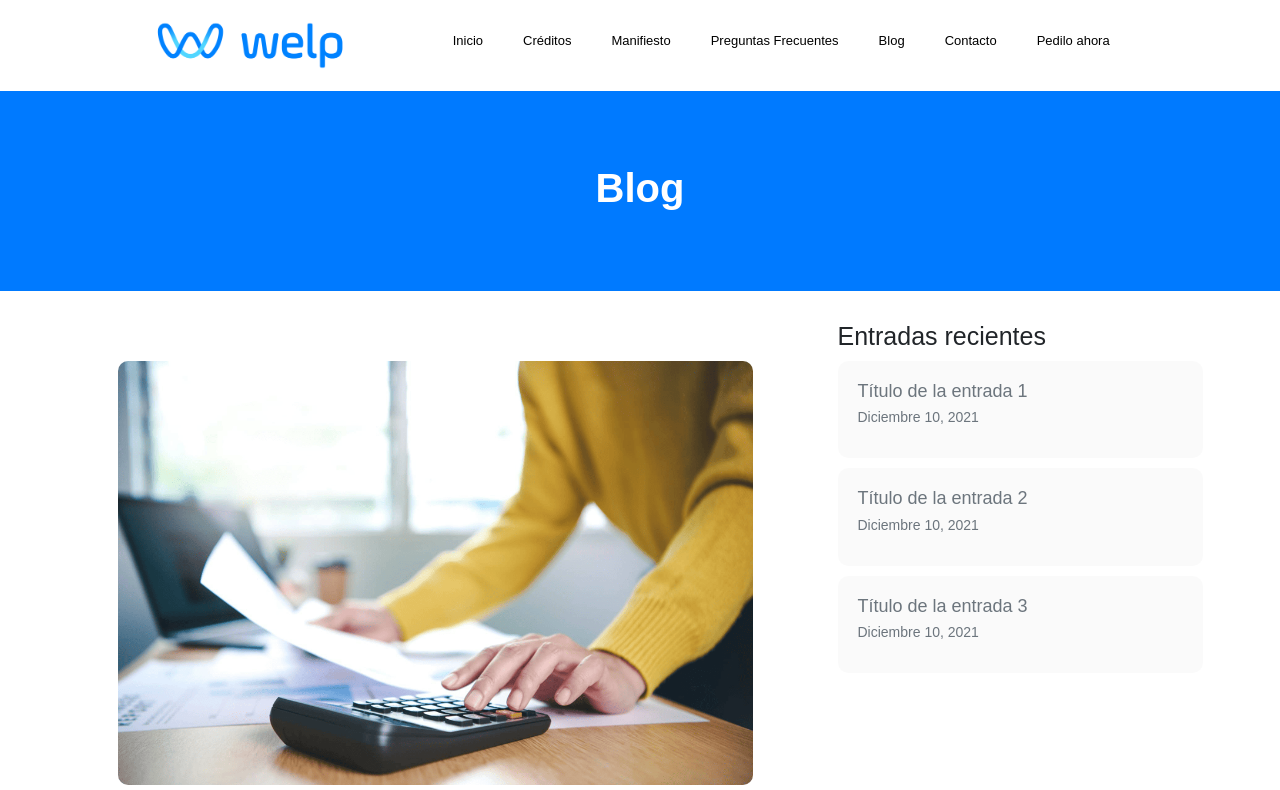
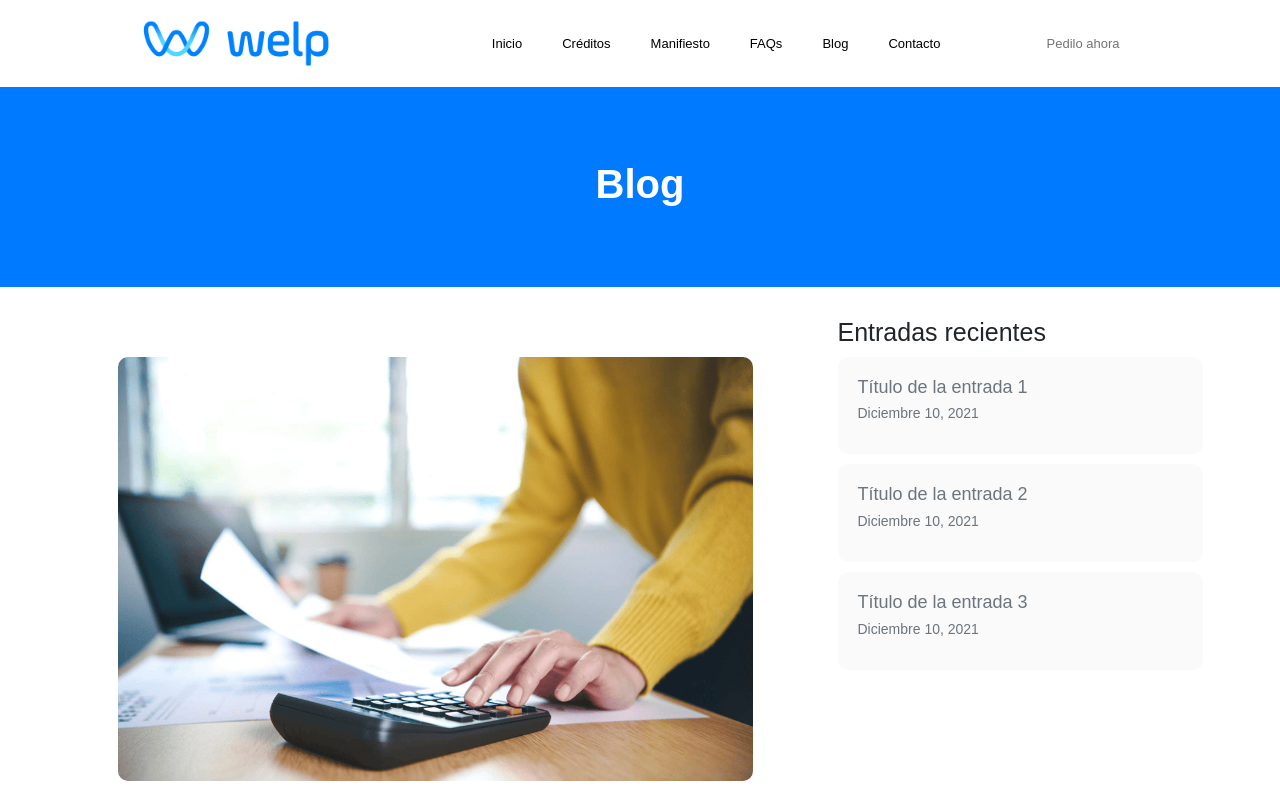
Before and after one commit to AlanHindle/desarrollo-web, a plain HTML site: page pages/blog.html in a window 1280 px wide. Shown: the top 790 px of the page. Drawn offline with nearby package versions, Linux system fonts and the light colour scheme.

Commit message:
Actualización | Blog | Menú

```diff
--- a/pages/blog.html
+++ b/pages/blog.html
@@ -16,35 +16,41 @@
 
 <body>
     <header>
-        <nav>
-            <img src="../assets/img/png/marca-color-horizontal.png" alt="">
-            <ul>
-                <li>
-                    <a href="#">
-
+        <nav class="navbar navbar-light navbar-expand-md bg-faded justify-content-center">
+            <div class="container">
+                <a href="/" class="navbar-brand d-flex w-50 me-auto">
+                    <img src="../assets/img/png/marca-color-horizontal.png" alt="" class="img-fluid" width="250px">
                 </a>
+                <button class="navbar-toggler" type="button" data-bs-toggle="collapse" data-bs-target="#collapsingNavbar3">
+                    <span class="navbar-toggler-icon"></span>
+                </button>
+                <div class="navbar-collapse collapse w-100" id="collapsingNavbar3">
+                    <ul class="navbar-nav w-100 justify-content-center">
+                        <li class="nav-item">
+                            <a href="../index.html">Inicio</a></li>
+                        <li class="nav-item">
+                            <a href="../pages/creditos.html">Créditos</a>
                         </li>
-                <li>
-                    <a href="../index.html">Inicio</a></li>
-                <li>
-                    <a href="creditos.html">Créditos</a>
-                </li>
-                <li>
+                        <li class="nav-item">
                             <a href="manifiesto.html">Manifiesto</a>
                         </li>
-                <li>
-                    <a href="preguntas-frecuentes.html">Preguntas Frecuentes</a>
+                        <li class="nav-item">
+                            <a href="../pages/preguntas-frecuentes.html">FAQs</a>
                         </li>
-                <li>
-                    <a href="blog.html">Blog</a>
+                        <li class="nav-item">
+                            <a href="../pages/blog.html">Blog</a>
                         </li>
-                <li>
-                    <a href="contacto.html">Contacto</a>
-                </li>
-                <li>
-                    <a href="https://app.welp.com/?source=site_wp&medium=site_wp&adgroup=wp&utm_source=site_wp&utm_medium=site_wp&utm_campaing=site_wp" class="btn-onboarding">Pedilo ahora</a>
+                        <li class="nav-item">
+                            <a href="../pages/contacto.html">Contacto</a>
                         </li>
                     </ul>
+                    <ul class="nav navbar-nav ms-auto w-100 justify-content-end">
+                        <li class="nav-item">
+                            <a href="https://app.welp.com/?source=site_wp&medium=site_wp&adgroup=wp&utm_source=site_wp&utm_medium=site_wp&utm_campaing=site_wp" class="nav-link btn-onboarding">Pedilo ahora</a>
+                        </li>
+                    </ul>
+                </div>
+            </div>
         </nav>
     </header>
     <main>
```
Lines whose indentation alone changed are shown as unchanged.
